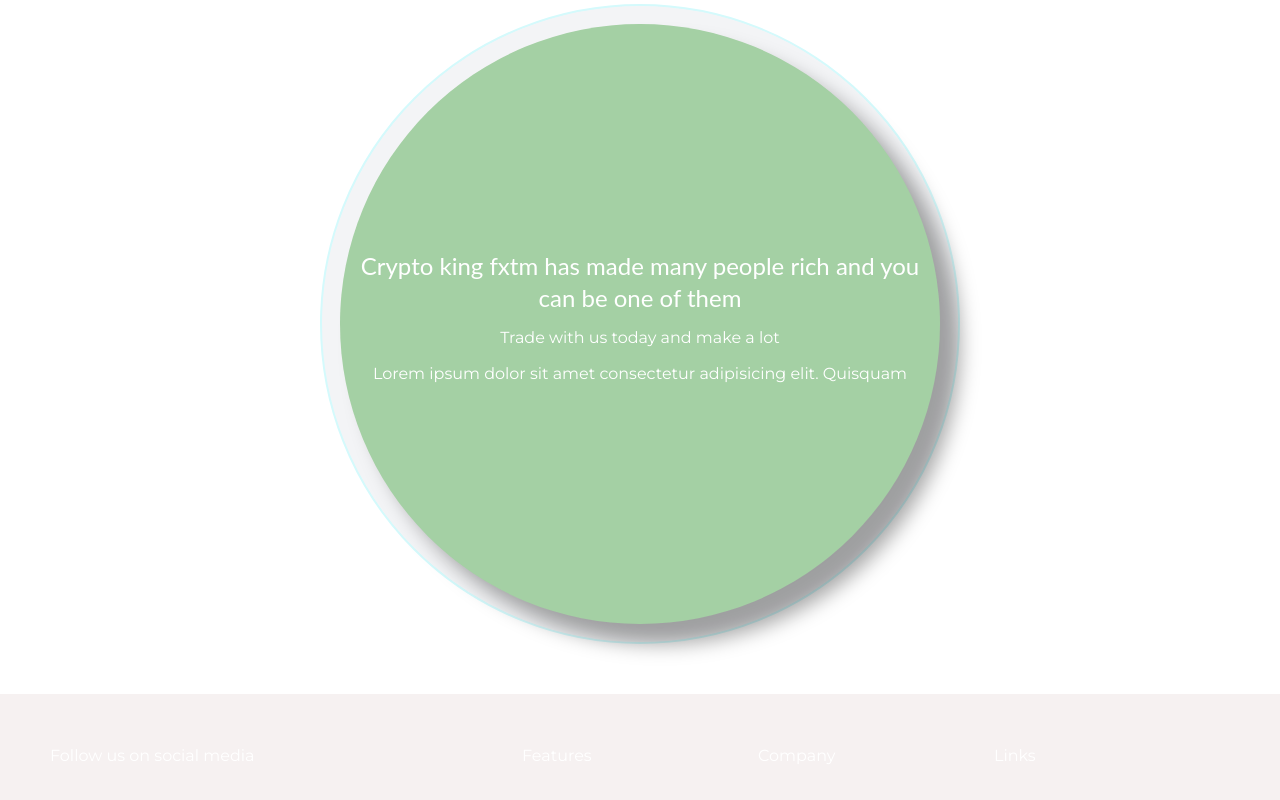
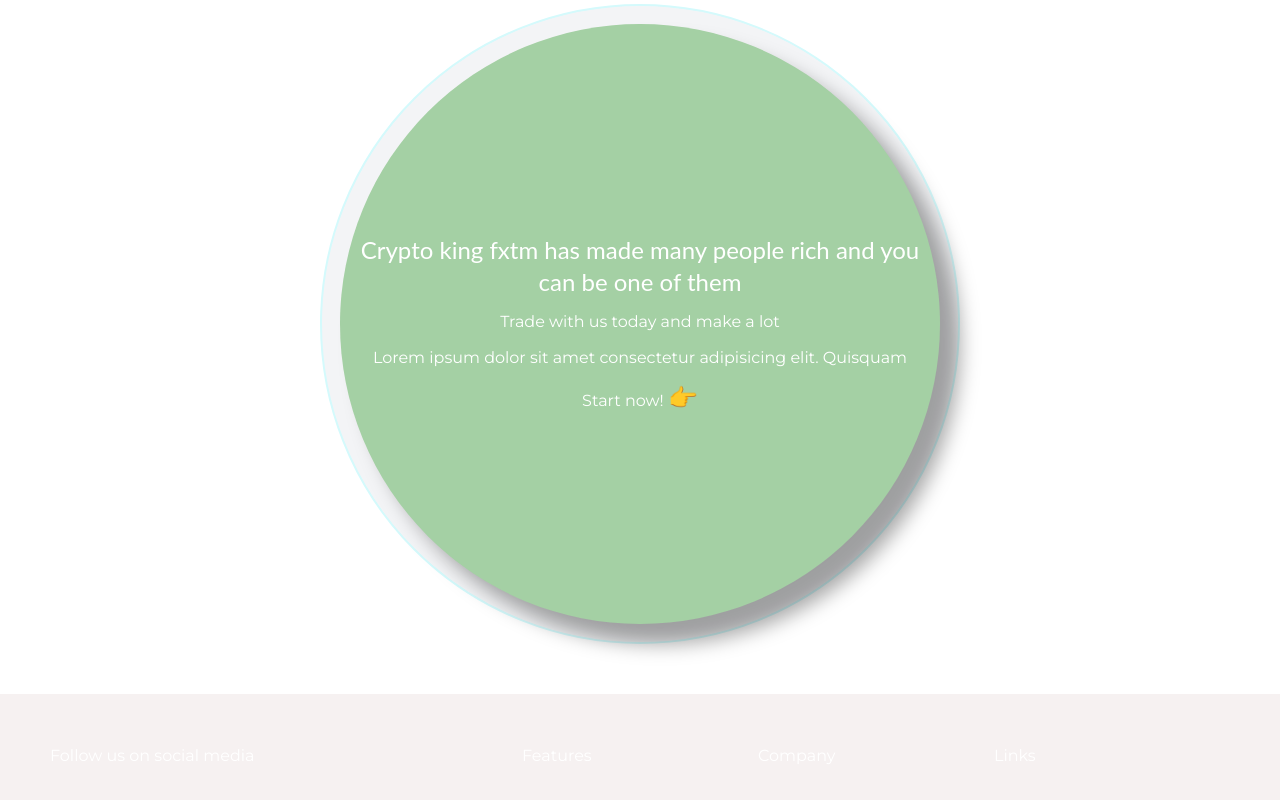
Before and after one commit to yinotherhino/crypto, a React (Vite) app: page / in a window 1280 px wide. Shown: the part 2484-3284 px from the top of the page. Built offline with nearby package versions, Linux system fonts and the light colour scheme.

Commit message:
circular section

```diff
--- a/src/components/Sections/Circular.tsx
+++ b/src/components/Sections/Circular.tsx
@@ -13,6 +13,9 @@
           <p className=" mb-3">
             Lorem ipsum dolor sit amet consectetur adipisicing elit. Quisquam
           </p>
+          <p className="text-un">
+            Start now! <span className="text-2xl">👉</span>
+          </p>
         </div>
       </div>
     </div>
--- a/tailwind.config.js
+++ b/tailwind.config.js
@@ -8,7 +8,11 @@
       },
       boxShadow: {
         "2sm": "0 2px 4px 0 #5C469C",
-        "allcorners": "rgba(0, 0, 0, 0.35) 20px 20px 20px"
+        allcorners: "rgba(0, 0, 0, 0.35) 20px 20px 20px",
+        allshadow:
+          "rgba(17, 17, 26, 0.1) 0px 4px 16px, rgba(17, 17, 26, 0.1) 0px 8px 24px, rgba(17, 17, 26, 0.1) 0px 16px 56px",
+        rb: "rgba(0, 0, 0, 0.15) 2.4px 2.4px 3.2px",
+        b: "rgba(0, 0, 0, 0.45) 0px 25px 20px -20px",
       },
       hover: {
         normal: "transform: scale(1.05)",
@@ -21,7 +25,7 @@
         deep: "#5C469C",
         modal: "rgba(0, 0, 0, 0.5)",
         faint: "#F6F1F1",
-        lBlue:"#D4FAFC"
+        lBlue: "#D4FAFC",
       },
       screens: {
         xxxs: "280px",
```
